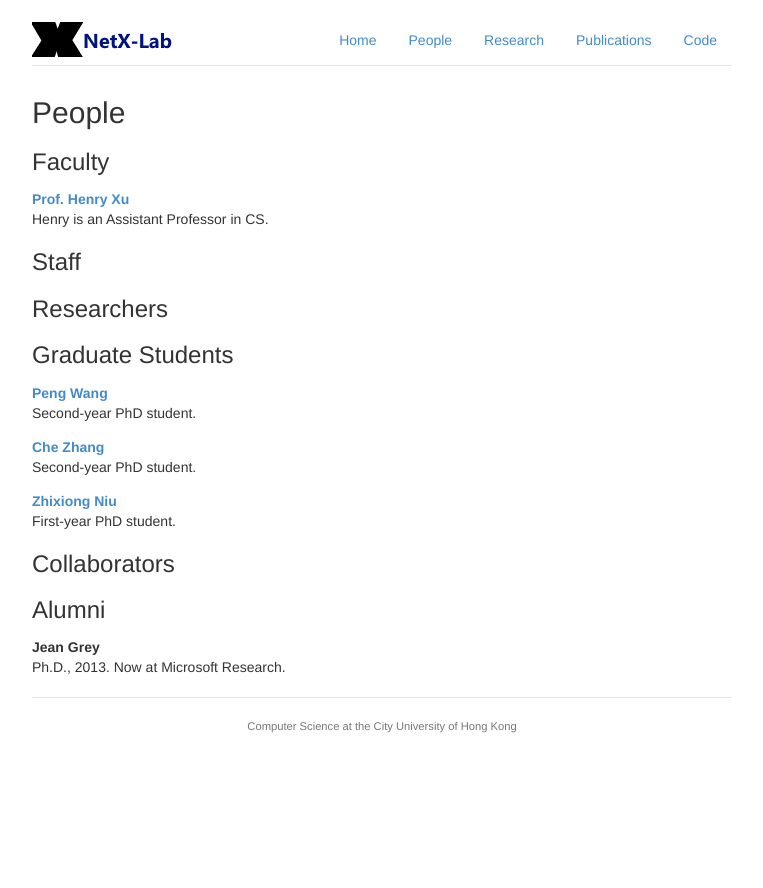
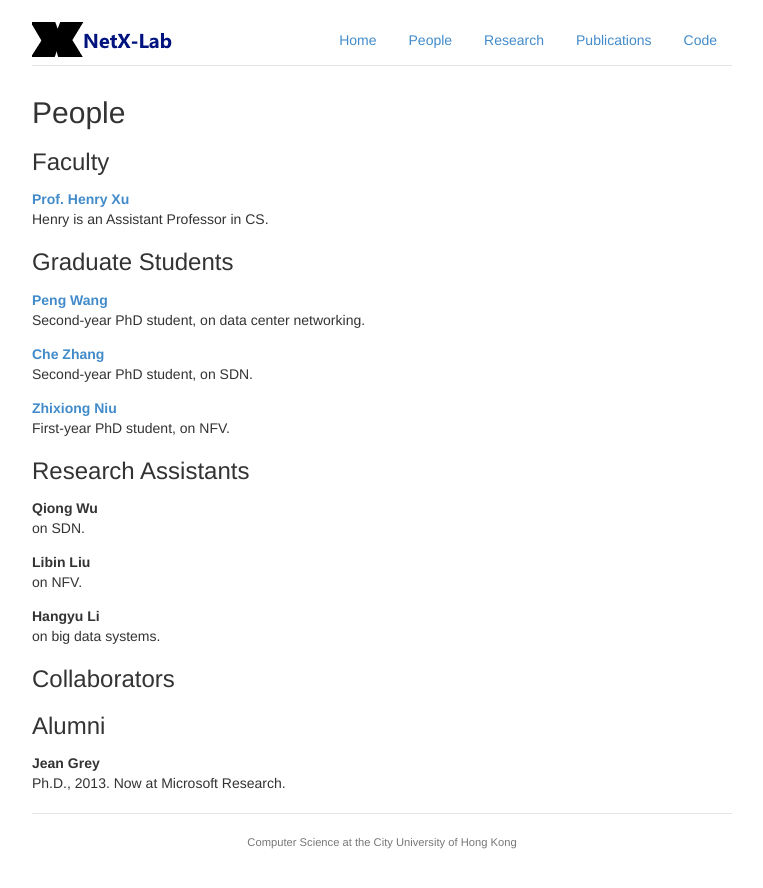
Before and after one commit to NetX-lab/netx-lab.github.io, a Jekyll site: the page built from people.html, in a window 1280 px wide. Shown: the top 888 px of the page, without its empty margins (258-1021 px from the left). Built offline with Jekyll 4.4.1, drawn with Linux system fonts in a browser that asks for light colours; nearby versions of some CDN libraries; Markdown is read by kramdown in place of the engine named in the settings.

Commit message:
group memberfs

```diff
--- a/_config.yml
+++ b/_config.yml
@@ -17,9 +17,10 @@ permalink: /blog/:year/:month/:day/:title.html
 # Sections on the "people" page.
 roles:
     - {key: faculty, name: Faculty}
-    - {key: staff, name: Staff}
-    - {key: postdoc, name: Researchers}
+    # - {key: staff, name: Staff}
+    # - {key: postdoc, name: Researchers}
     - {key: grad, name: Graduate Students}
+    - {key: ra, name: Research Assistants}
     - {key: collab, name: Collaborators}
     - {key: alum, name: Alumni}
 
--- a/_data/people.yml
+++ b/_data/people.yml
@@ -10,21 +10,42 @@ peng:
     webpage: "http://en.wikipedia.org/wiki/Cyclops_(comics)"
     role: grad
     bio: |
-        Second-year PhD student.
+        Second-year PhD student, on data center networking.
 
 che:
     display_name: "Che Zhang"
     webpage: "http://en.wikipedia.org/wiki/Wolverine_%28comics%29"
     role: grad
     bio: |
-        Second-year PhD student.
+        Second-year PhD student, on SDN.
 
 zhixiong:
     display_name: "Zhixiong Niu"
     webpage: "http://en.wikipedia.org/wiki/Storm_%28Marvel_Comics%29"
     role: grad
     bio: |
-        First-year PhD student.
+        First-year PhD student, on NFV.
+
+qiong:
+    display_name: "Qiong Wu"
+    # webpage: "http://en.wikipedia.org/wiki/Storm_%28Marvel_Comics%29"
+    role: ra
+    bio: |
+        on SDN.
+
+libin:
+    display_name: "Libin Liu"
+    # webpage: "http://en.wikipedia.org/wiki/Storm_%28Marvel_Comics%29"
+    role: ra
+    bio: |
+        on NFV.
+
+hangyu:
+    display_name: "Hangyu Li"
+    # webpage: "http://en.wikipedia.org/wiki/Storm_%28Marvel_Comics%29"
+    role: ra
+    bio: |
+        on big data systems.
 
 jean:
     display_name: "Jean Grey"
```
Also changed, not shown: 3 other files.
